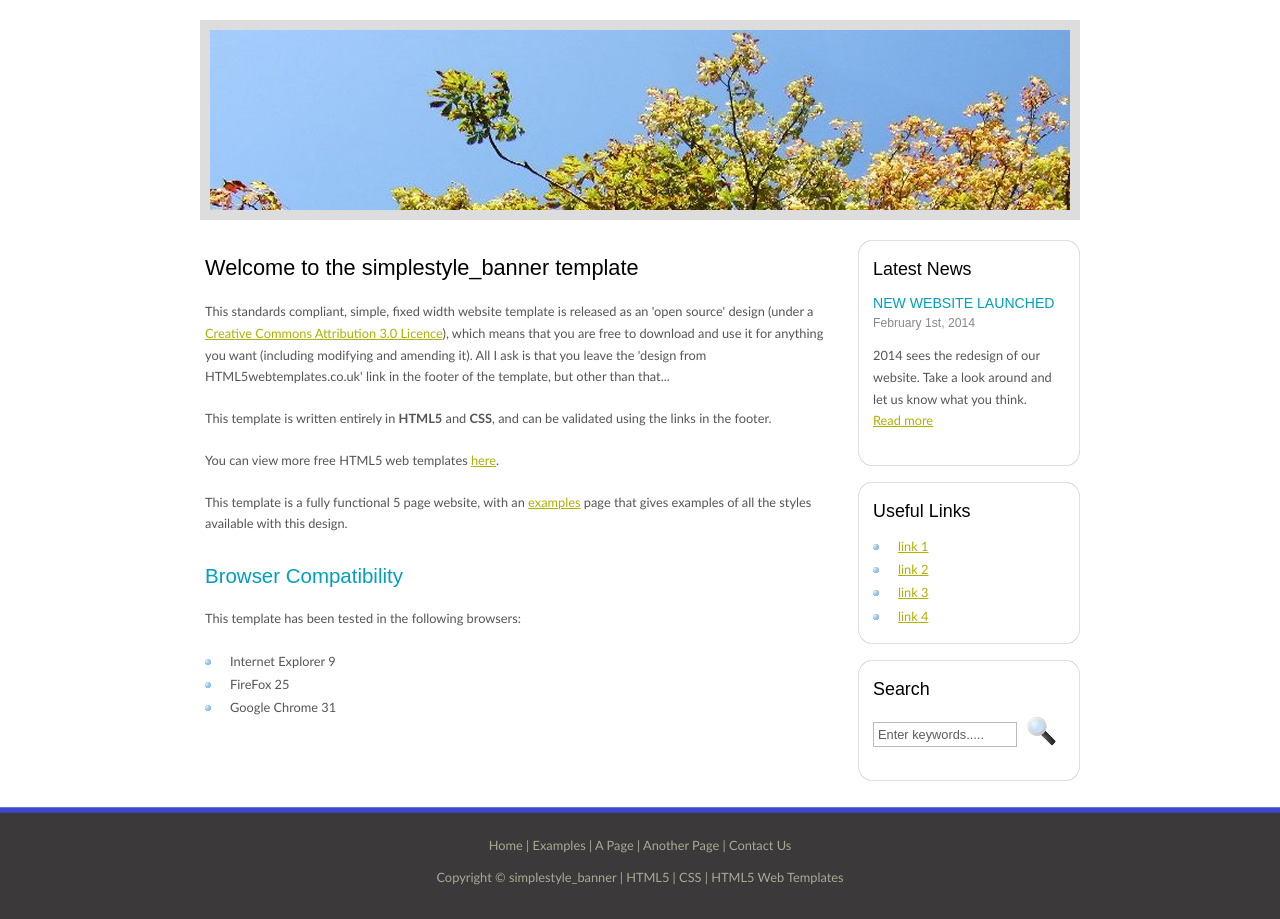
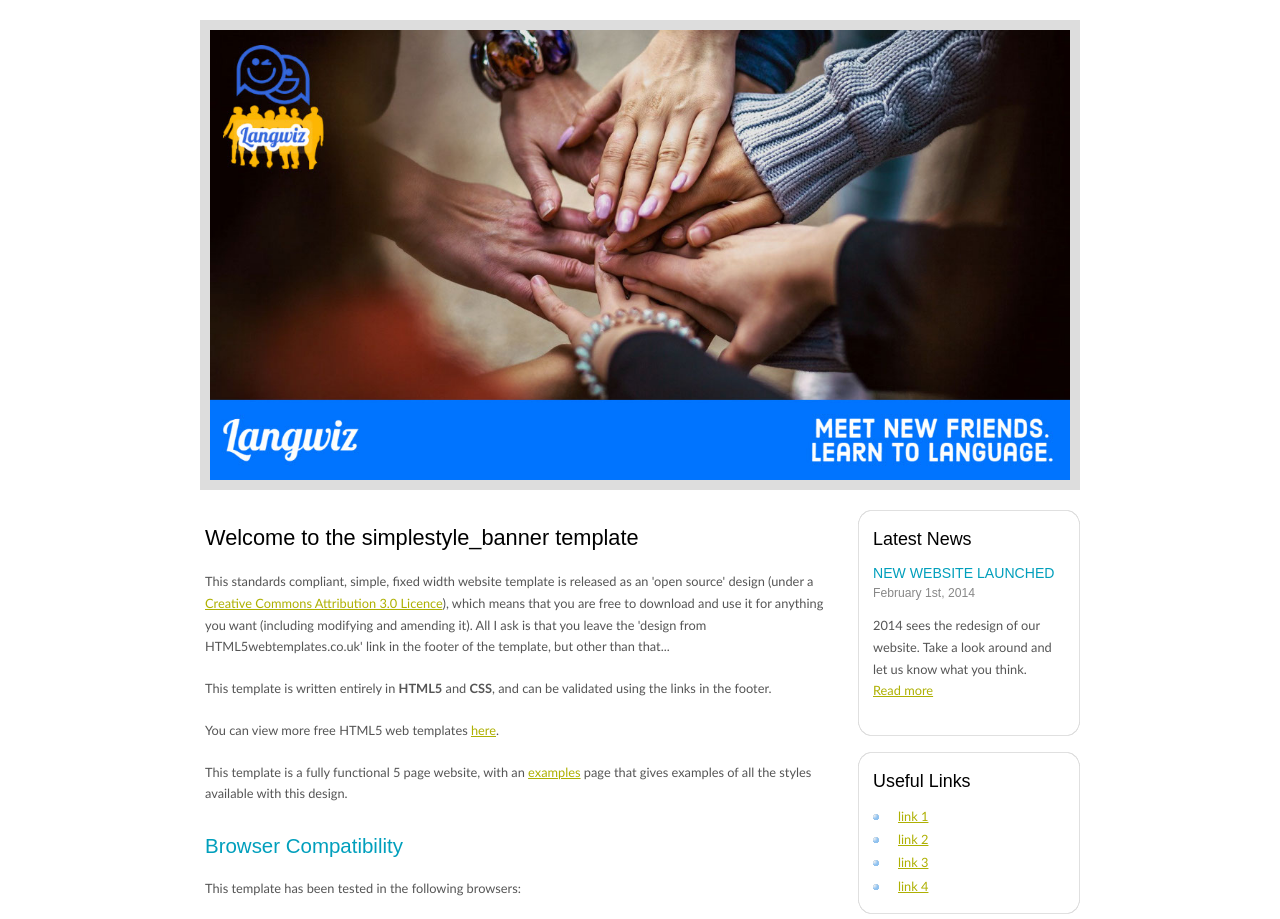
Before and after one commit to gabripaz/langwiz, a PHP site: page /index.html in a window 1280 px wide. Shown: the part 177-1096 px from the top of the page. Run offline with PHP 8.4, Linux system fonts and the light colour scheme.

Commit message:
Added the image created by Jagrut

```diff
--- a/LangWiz/style/style.css
+++ b/LangWiz/style/style.css
@@ -102,9 +102,10 @@ ol li
   height: 177px;}
 
 #banner
-{  background: transparent url(banner.jpg) no-repeat;
+{  background: transparent url(1200.jpg) no-repeat;
+	background-size:cover;
   width: 860px;
-  height: 180px;
+  height: 450px;
   margin-bottom: 20px;
   border: 10px solid #DDD;}
 #hederlog{
```
Also changed, not shown: LangWiz/style/1200.jpg (added).
